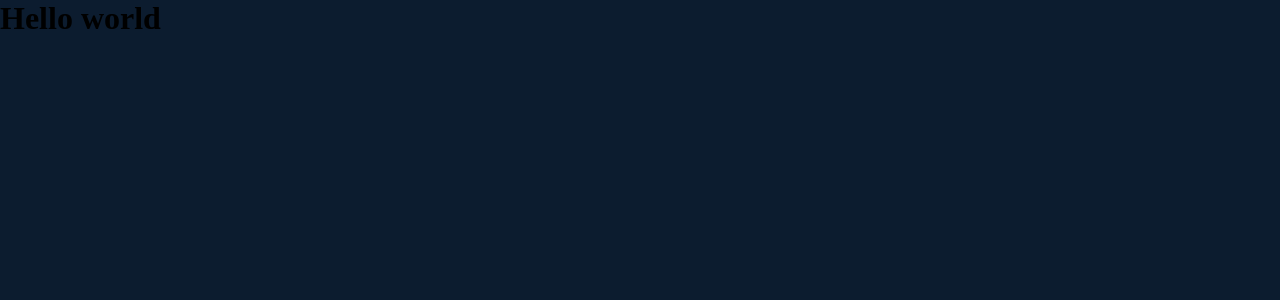
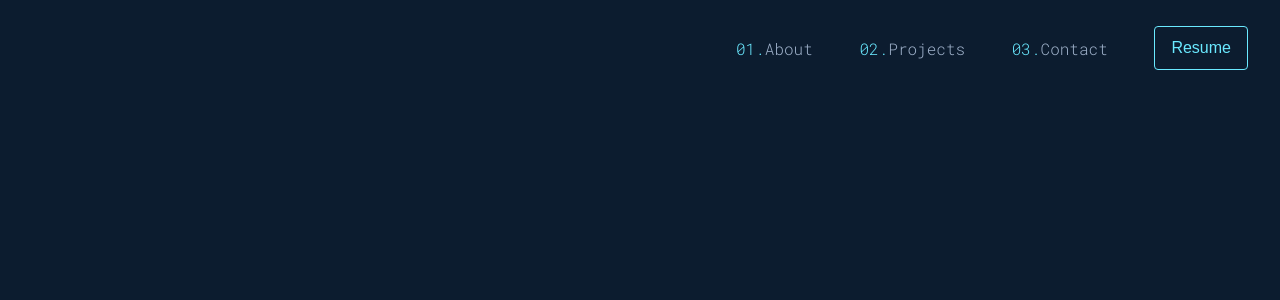
Before and after one commit to 921Mdas/My-Portfolio, a React (Create React App) app: page / in a window 1280 px wide. Shown: the top 300 px of the page. Built offline with nearby package versions, Linux system fonts and the light colour scheme.

Commit message:
navbar done

```diff
--- a/package.json
+++ b/package.json
@@ -8,6 +8,8 @@
     "@testing-library/user-event": "^13.5.0",
     "react": "^18.2.0",
     "react-dom": "^18.2.0",
+    "react-icons": "^4.4.0",
+    "react-router-dom": "^6.3.0",
     "react-scripts": "5.0.1",
     "sass": "^1.52.3",
     "web-vitals": "^2.1.4"
--- a/src/App.js
+++ b/src/App.js
@@ -1,7 +1,9 @@
+import Navbar from "./Components/Navbar/Navbar";
+
 function App() {
   return (
-    <div className="App">
-      <h1>Hello world</h1>
+    <div className="Main">
+      <Navbar />
     </div>
   );
 }
--- a/src/Components/Navbar/Navbar.js
+++ b/src/Components/Navbar/Navbar.js
@@ -0,0 +1,52 @@
+import React, { useState } from "react";
+import "./navbar.scss";
+
+// components
+import Sidebar from "./Sidebar";
+
+// icons
+import { ImCross } from "react-icons/im";
+import { GiHamburgerMenu } from "react-icons/gi";
+
+const Navbar = () => {
+  const [showMenu, setShowMenu] = useState(false);
+
+  const sideDrawer = () => {
+    setShowMenu(!showMenu);
+  };
+  return (
+    <>
+      <div className="navbar">
+        <div className="welcome">
+          <span className="first_pop">Welcome,</span>
+          <span className="second_pop">nice to meet you!</span>
+        </div>
+        <ul className="links">
+          <li>
+            <span>01.</span>
+            <a name="about" href="#">
+              About
+            </a>
+          </li>
+          <li>
+            <span>02.</span>
+            <a href="#">Projects</a>
+          </li>
+          <li>
+            <span>03.</span>
+            <a href="#">Contact</a>
+          </li>
+          <li>
+            <button className="resume">Resume</button>
+          </li>
+        </ul>
+      </div>
+      <div className="hamburger" onClick={sideDrawer}>
+        {showMenu ? <ImCross /> : <GiHamburgerMenu />}
+      </div>
+      <Sidebar showMenu={showMenu} setShowMenu={setShowMenu} />
+    </>
+  );
+};
+
+export default Navbar;
--- a/src/Components/Navbar/Sidebar.js
+++ b/src/Components/Navbar/Sidebar.js
@@ -0,0 +1,33 @@
+import React from "react";
+
+const Sidebar = ({ showMenu, setShowMenu }) => {
+  return (
+    <div className={`sidebar ${showMenu ? "showmenu" : ""}`}>
+      <div className="welcome">
+        <span className="first_pop">Welcome,</span>
+        <span className="second_pop">nice to meet you!</span>
+      </div>
+      <ul className="links">
+        <li onClick={() => setShowMenu(false)}>
+          <span>01.</span>
+          <a name="about" href="#">
+            About
+          </a>
+        </li>
+        <li onClick={() => setShowMenu(false)}>
+          <span>02.</span>
+          <a href="#">Projects</a>
+        </li>
+        <li onClick={() => setShowMenu(false)}>
+          <span>03.</span>
+          <a href="#">Contact</a>
+        </li>
+        <li onClick={() => setShowMenu(false)}>
+          <button className="resume">Resume</button>
+        </li>
+      </ul>
+    </div>
+  );
+};
+
+export default Sidebar;
--- a/src/Components/Navbar/navbar.scss
+++ b/src/Components/Navbar/navbar.scss
@@ -0,0 +1,84 @@
+@import "../../index.scss";
+
+.hamburger,
+.sidebar {
+  display: none;
+}
+// navbar
+.navbar {
+  padding: var(--padding);
+  height: 8vh;
+  font-family: var(--mono-font);
+  @include flex(space-between, center, row, 0);
+
+  .logo {
+    border: solid 1px var(--lynch);
+    aspect-ratio: 1/1;
+    height: inherit;
+    @include flex(center, center, row, 0);
+  }
+
+  //   *****
+
+  .logo,
+  .links span {
+    color: var(--ocean-blue);
+  }
+
+  .welcome,
+  .links a {
+    color: var(--rock-blue);
+  }
+
+  .welcome {
+    $delay: 0.5s;
+    position: relative;
+    width: 30%;
+    height: 4vh;
+    @include flex(center, center, row, 0);
+    overflow: hidden;
+
+    .first_pop,
+    .second_pop {
+      position: relative;
+      transform: translateY(100px);
+    }
+
+    .first_pop {
+      $delay: calc($delay);
+      animation: smoothUp $delay ease-in 0.5s 1 forwards;
+    }
+
+    .second_pop {
+      $delay: calc($delay + 0.5s);
+      animation: smoothUp $delay ease-in 0.5s 1 forwards;
+    }
+  }
+
+  //   *****
+
+  .links {
+    width: 40vw;
+    height: inherit;
+    @include flex(space-between, center, row, 0);
+
+    li,
+    a {
+      text-decoration: none;
+      list-style: none;
+      transition: all 0.5s ease;
+    }
+
+    .resume {
+      @include btnresetoutline;
+      font-size: var(--ft-med);
+    }
+  }
+
+  //   ***
+  li:hover a {
+    color: var(--ocean-blue);
+  }
+}
+
+// sidebar
--- a/src/index.js
+++ b/src/index.js
@@ -1,12 +1,19 @@
 import React from "react";
 import ReactDOM from "react-dom/client";
+import { BrowserRouter, Routes, Route } from "react-router-dom";
+
 import App from "./App";
 import "./index.scss";
+import "./mobile.scss";
 
 const root = ReactDOM.createRoot(document.getElementById("root"));
 root.render(
   <React.StrictMode>
-    <App />
+    <BrowserRouter>
+      <Routes>
+        <Route path="/" element={<App />} />
+      </Routes>
+    </BrowserRouter>
   </React.StrictMode>
 );
 
--- a/src/index.scss
+++ b/src/index.scss
@@ -1,3 +1,5 @@
+@import url("https://fonts.googleapis.com/css2?family=Roboto+Mono:wght@100;200;300&family=Roboto:wght@400;700;900&display=swap");
+
 *,
 *::before,
 *::after {
@@ -8,14 +10,30 @@
 
 :root {
   --firefly: #0c1c2f;
+  --bunting: #132442;
   --rock-blue: #9eb0c9;
   --regent-gray: #7c86a2;
   --blue-bayoux: #54687d;
   --lynch: #6c7794;
   --fiord: #46516a;
   --ocean-green: #3b988e;
+  --ocean-blue: #6ae9ff;
   --pickled-bluewood: #323e56;
   --fiord: #3b4a64;
+
+  --mono-font: "Roboto Mono", monospace;
+  --roboto-font: "Roboto", sans-serif;
+
+  --padding: 1em;
+  --radius-small: 4px;
+  --radius-medium: 10px;
+
+  --ft-base: 8px;
+  --ft-sm: 12px;
+  --ft: 14px;
+  --ft-med: 16px;
+  --ft-lg: 18px;
+  --ft-xtra: 24px;
 }
 
 h1,
@@ -34,3 +52,39 @@ html {
   padding: 0;
   margin: 0;
 }
+
+.Main {
+  padding: var(--padding);
+}
+
+@mixin flex($jc, $ai, $fd, $gap) {
+  display: flex;
+  justify-content: $jc;
+  align-items: $ai;
+  flex-direction: $fd;
+  gap: $gap;
+}
+
+@mixin btnresetoutline {
+  appearance: none;
+  padding: 12px 16px;
+  border-radius: var(--radius-small);
+  background: none;
+  transition: all 0.5s ease;
+  outline: none;
+  border: solid 1px var(--ocean-blue);
+  color: var(--ocean-blue);
+  cursor: pointer;
+}
+
+// *********animations
+
+@keyframes smoothUp {
+  0% {
+    transform: translateY(100px);
+  }
+
+  100% {
+    transform: translateY(0);
+  }
+}
--- /dev/null
+++ b/src/mobile.scss
@@ -0,0 +1,110 @@
+@import "./index.scss";
+
+@media screen and (max-width: 1040px) {
+  // ***************navbar
+
+  .showmenu {
+    transform: translateX(0%) !important;
+  }
+
+  .hamburger {
+    position: absolute;
+    top: 1%;
+    right: 1%;
+    width: 50px;
+    height: 50px;
+    @include flex(center, center, row, 0);
+    z-index: 1000;
+    font-size: 25px;
+    color: var(--ocean-blue);
+    cursor: pointer;
+  }
+
+  .navbar {
+    display: none;
+  }
+
+  .sidebar {
+    height: 100vh;
+    width: 50%;
+    position: fixed;
+    display: block;
+    z-index: 100;
+    top: 0;
+    right: 0;
+    background-color: var(--bunting);
+    transform: translateX(100%);
+    transition: all 0.5s ease-in;
+    font-family: var(--mono-font);
+    padding: var(--padding);
+    @include flex(center, center, column, 3em);
+
+    .links span {
+      color: var(--ocean-blue);
+    }
+
+    .welcome,
+    .links a {
+      color: var(--rock-blue);
+    }
+
+    .welcome {
+      $delay: 0.5s;
+      position: relative;
+      width: 100%;
+      height: 4vh;
+      @include flex(center, center, row, 0);
+      overflow: hidden;
+
+      .first_pop,
+      .second_pop {
+        position: relative;
+        transform: translateY(100px);
+      }
+
+      .first_pop {
+        $delay: calc($delay);
+        animation: smoothUp $delay ease-in 0.5s 1 forwards;
+      }
+
+      .second_pop {
+        $delay: calc($delay + 0.5s);
+        animation: smoothUp $delay ease-in 0.5s 1 forwards;
+      }
+    }
+
+    .links {
+      width: 100%;
+      height: 50vh;
+      @include flex(space-between, center, column, 0);
+
+      li {
+        @include flex(space-between, center, column, 0);
+      }
+
+      li,
+      a {
+        text-decoration: none;
+        list-style: none;
+        transition: all 0.5s ease;
+      }
+
+      .resume {
+        @include btnresetoutline;
+        font-size: var(--ft-med);
+      }
+    }
+
+    //   ***
+    li:hover a {
+      color: var(--ocean-blue);
+    }
+  }
+  // ***************navbar
+}
+
+@media screen and (max-width: 550px) {
+  .sidebar {
+    width: 100%;
+  }
+}
```
Also changed, not shown: 1 other file (tests, documents, lock files or other folders).
